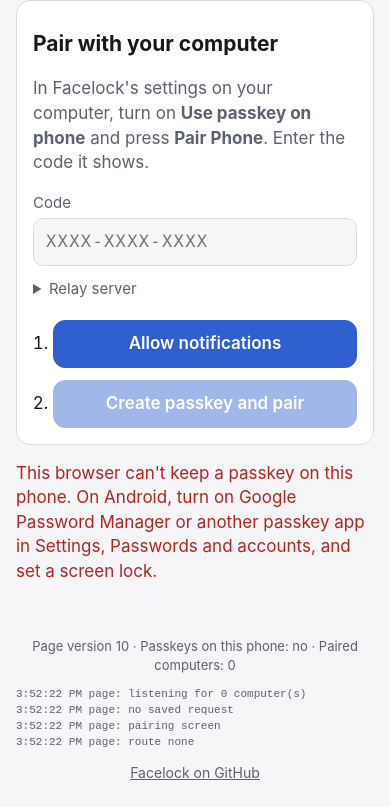
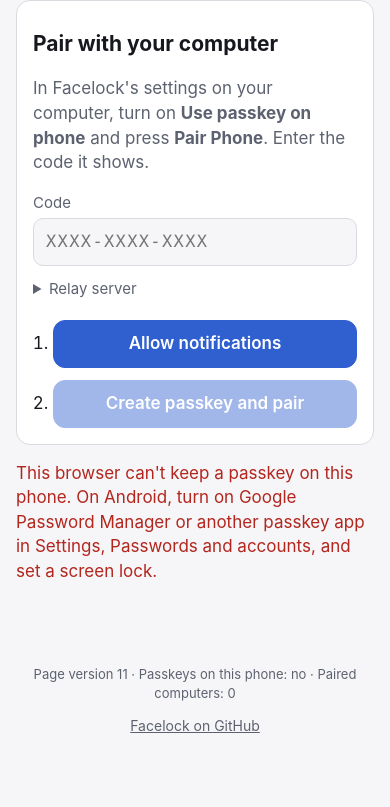
Before and after one commit to luca-viola/facelock, a plain HTML site: page web/index.html in a window 390 px wide. Shown: the part 84-891 px from the top of the page. After the commit the page ends 844 px from the top, so only its background shows below. Drawn offline with Linux system fonts and the light colour scheme.

Commit message:
Remove the step log from the phone page, and publish it from main only

```diff
--- a/web/app.js
+++ b/web/app.js
@@ -4,7 +4,7 @@
 
 import {
     b64url, challengeFor, derivePairing, deviceSign, newDeviceKey, normalizeCode, randomBytes, seal, unb64url, unseal,
-} from './crypto.js?v=10';
+} from './crypto.js?v=11';
 
 const DEFAULT_RELAY = 'https://ntfy.sh';
 const COMPUTERS_KEY = 'facelock.computers';
@@ -58,28 +58,6 @@ function keyStore(mode, action) {
 const saveDeviceKey = (id, key) => keyStore('readwrite', store => store.put(key, id));
 const loadDeviceKey = id => keyStore('readonly', store => store.get(id));
 const deleteDeviceKey = id => keyStore('readwrite', store => store.delete(id));
-
-// --- A short record of what the page did, shown at the bottom for troubleshooting. --- //
-
-const pageLog = [];
-
-function note(text) {
-    pageLog.push(`${new Date().toLocaleTimeString()} page: ${text}`);
-    showLog();
-}
-
-async function showLog() {
-    let workerLines = [];
-    try {
-        const response = await (await caches.open('facelock-pending')).match('log');
-        workerLines = response ? await response.json() : [];
-    } catch {
-        // Only for troubleshooting.
-    }
-    const element = $('log');
-    if (element)
-        element.textContent = [...workerLines, ...pageLog].sort().slice(-16).join('\n');
-}
 
 // --- Small helpers --- //
 
@@ -214,7 +192,6 @@ async function pair(code, name, relay, withPasskey) {
 }
 
 function startPairing(code = '', name = '', relay = DEFAULT_RELAY) {
-    note(`pairing screen${code ? ' with a code' : ''}`);
     if (iOS() && !standalone()) {
         $('install-code').textContent = code;
         show('install');
@@ -307,7 +284,6 @@ async function send(request, computer, value) {
 
 function showApproval(request) {
     const computer = loadComputers()[request.topic];
-    note(`request ${request.topic?.slice(0, 14)}…, ${computer ? 'paired' : 'unknown computer'}`);
     if (!computer) {
         showHome();
         status('That request came from a computer this phone isn\'t paired with.', true);
@@ -404,7 +380,7 @@ function showHome() {
 
 // --- Diagnostics: which page version this is, and whether the phone can keep a passkey. --- //
 
-const PAGE_VERSION = 10;
+const PAGE_VERSION = 11;
 
 async function diagnose() {
     let platform = 'unknown';
@@ -440,7 +416,6 @@ async function takePending() {
 
 async function showPending() {
     const request = await takePending();
-    note(request ? 'found a saved request' : 'no saved request');
     if (request)
         showApproval(request);
 }
@@ -469,7 +444,6 @@ function listenForRequests() {
                 const request = await unseal(unb64url(computer.key), askTopic, message.message);
                 if (request?.type !== 'unlock' || request.topic !== topic)
                     return;
-                note('request from the relay');
                 takePending(); // handled here, so it mustn't show again later
                 showApproval(request);
             } catch {
@@ -478,7 +452,6 @@ function listenForRequests() {
         };
         listeners.push(source);
     }
-    note(`listening for ${listeners.length} computer(s)`);
 }
 
 // --- Routing --- //
@@ -493,7 +466,6 @@ function decodeRequest(text) {
 
 function route() {
     const params = new URLSearchParams(location.hash.slice(1));
-    note(`route ${[...params.keys()].join(',') || 'none'}`);
     if (params.has('r')) {
         const request = decodeRequest(params.get('r'));
         history.replaceState(null, '', location.pathname);
@@ -514,7 +486,6 @@ function route() {
 
 // The notification hands an open page the request directly, rather than reloading it.
 navigator.serviceWorker?.addEventListener('message', event => {
-    note(`message ${event.data?.type}`);
     if (event.data?.type === 'unlock') {
         takePending(); // already handled, so it mustn't show again later
         showApproval(event.data.request);
@@ -524,7 +495,6 @@ navigator.serviceWorker?.register('sw.js').catch(() => {});
 addEventListener('hashchange', route);
 // iOS brings the app back to the front for a notification, without reloading it.
 document.addEventListener('visibilitychange', () => {
-    note(document.visibilityState);
     if (document.visibilityState === 'visible') {
         listenForRequests();
         showPending();
--- a/web/index.html
+++ b/web/index.html
@@ -13,7 +13,7 @@
 <link rel="icon" href="icon-192.png">
 <link rel="apple-touch-icon" href="apple-touch-icon.png">
 <link rel="stylesheet" href="style.css">
-<script type="module" src="app.js?v=10"></script>
+<script type="module" src="app.js?v=11"></script>
 </head>
 <body>
 <main>
@@ -79,7 +79,6 @@
 </main>
 <footer>
   <p id="diagnostics"></p>
-  <pre id="log"></pre>
   <a href="https://github.com/luca-viola/facelock">Facelock on GitHub</a>
 </footer>
 </body>
--- a/web/style.css
+++ b/web/style.css
@@ -65,4 +65,3 @@ footer { text-align: center; padding: 24px 0; font-size: 14px; }
 footer a { color: var(--muted); }
 #diagnostics { color: var(--muted); font-size: 13px; }
 button.quiet-strong { border-color: var(--accent); color: var(--accent); font-weight: 600; }
-#log { color: var(--muted); font-size: 11px; text-align: left; white-space: pre-wrap; max-width: 480px; margin: 0 auto 12px; }
```
Also changed, not shown: web/sw.js (+2 -20 lines), 1 other file.
